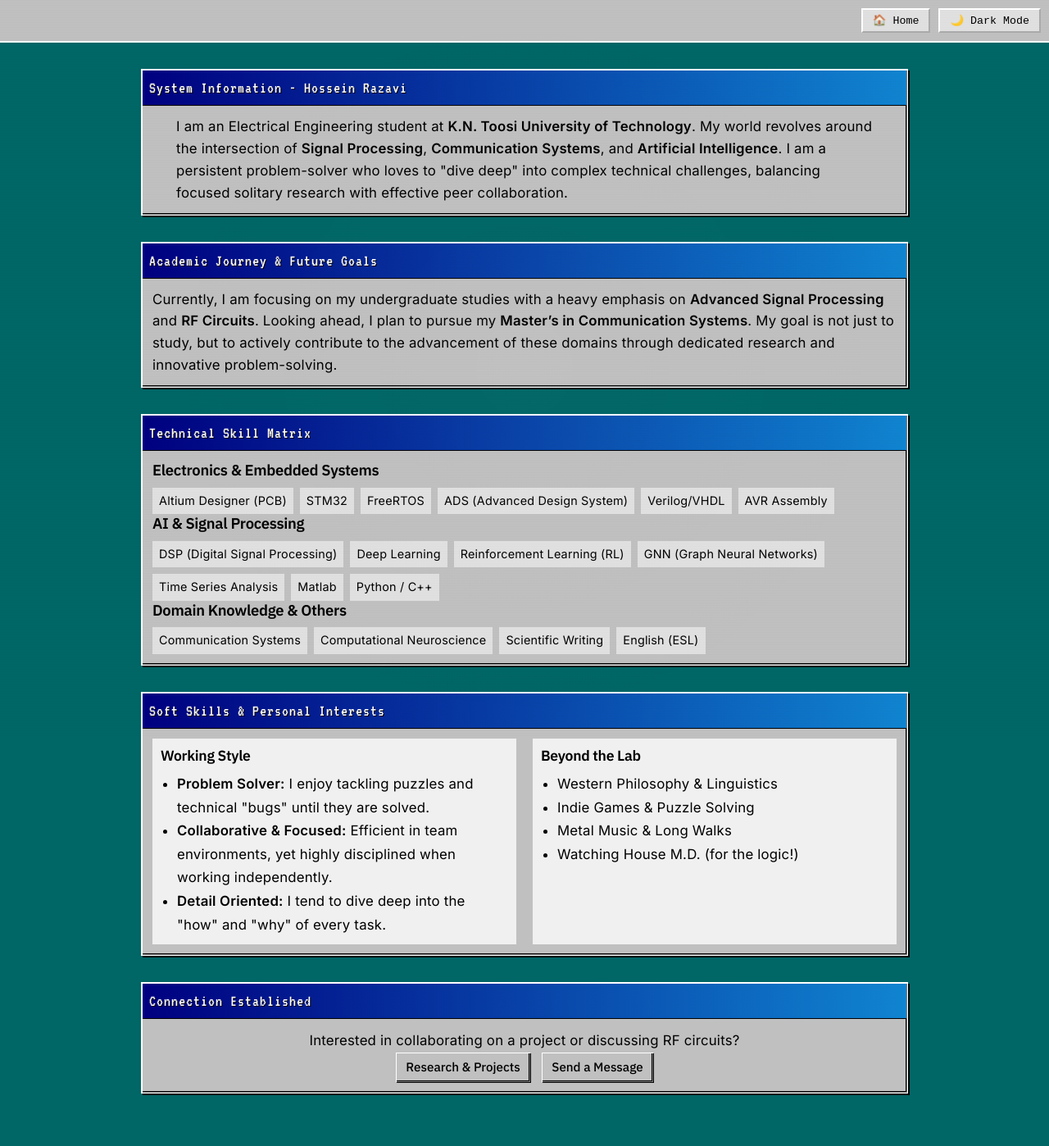
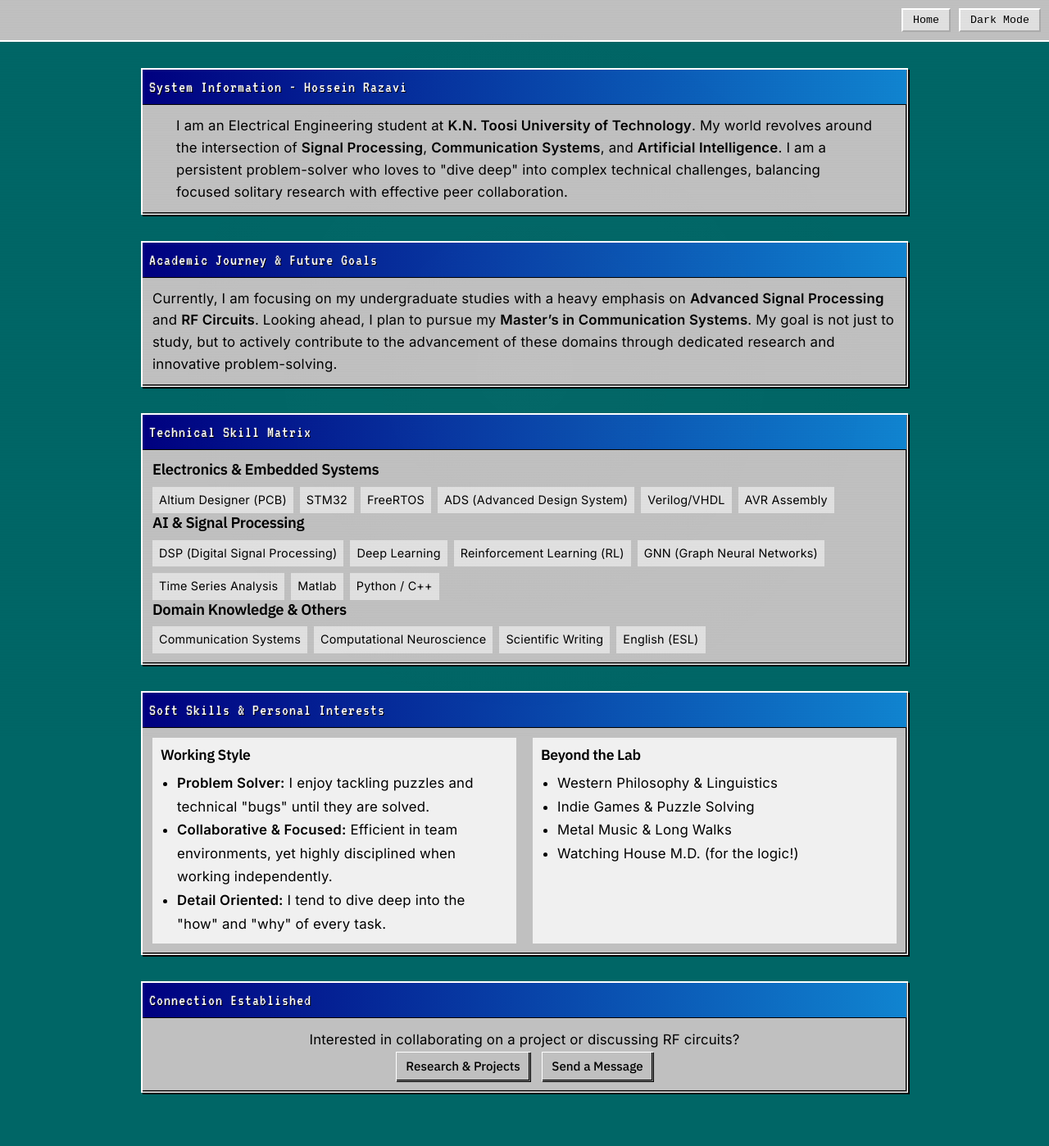
Before and after one commit to UncleRazavi/UncleRazavi.github.io, a Jekyll site: the page about.html, which Jekyll copies as it is, in a window 1280 px wide. Shown: the whole page at 82% size. Built offline with Jekyll 4.4.1, drawn with Linux system fonts in a browser that asks for light colours.

Commit message:
fixing minor bugs

```diff
--- a/about.html
+++ b/about.html
@@ -67,8 +67,8 @@
 
 <!-- Header with Home & Dark Mode Toggle -->
 <div class="win98-header">
-    <button class="win98-button-header" onclick="location.href='index.html'">🏠 Home</button>
-    <button class="win98-button-header" id="dark-mode-toggle">🌙 Dark Mode</button>
+    <button class="win98-button-header" onclick="location.href='index.html'"> Home</button>
+    <button class="win98-button-header" id="dark-mode-toggle"> Dark Mode</button>
 </div>
 
 <script>
@@ -77,14 +77,14 @@
 
     if (localStorage.getItem(darkModeKey) === 'enabled') {
         document.body.classList.add('dark-mode');
-        darkToggle.textContent = '☀️ Light Mode';
+        darkToggle.textContent = ' Light Mode';
     }
 
     darkToggle.addEventListener('click', () => {
         document.body.classList.toggle('dark-mode');
         const isDark = document.body.classList.contains('dark-mode');
         localStorage.setItem(darkModeKey, isDark ? 'enabled' : 'disabled');
-        darkToggle.textContent = isDark ? '☀️ Light Mode' : '🌙 Dark Mode';
+        darkToggle.textContent = isDark ? ' Light Mode' : 'Dark Mode';
     });
 </script>
 
--- a/contact.html
+++ b/contact.html
@@ -12,7 +12,6 @@
             <a href="index.html" class="win98-button"> Home</a>
             <a href="about.html" class="win98-button"> About</a>
             <a href="projects.html" class="win98-button"> Projects</a>
-            <button class="win98-button active" disabled>Contact</button>
         </nav>
     </header>
 
```
Also changed, not shown: index.html (+5 -9 lines).
